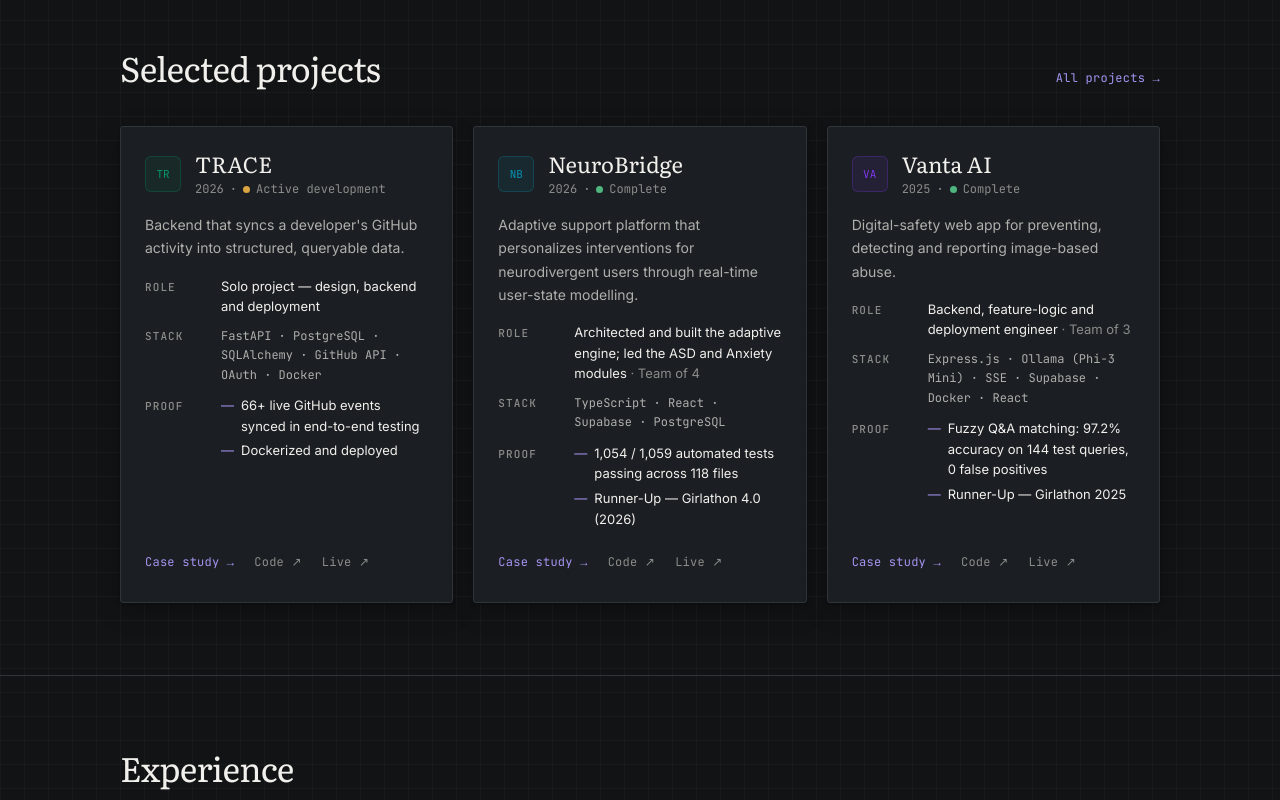
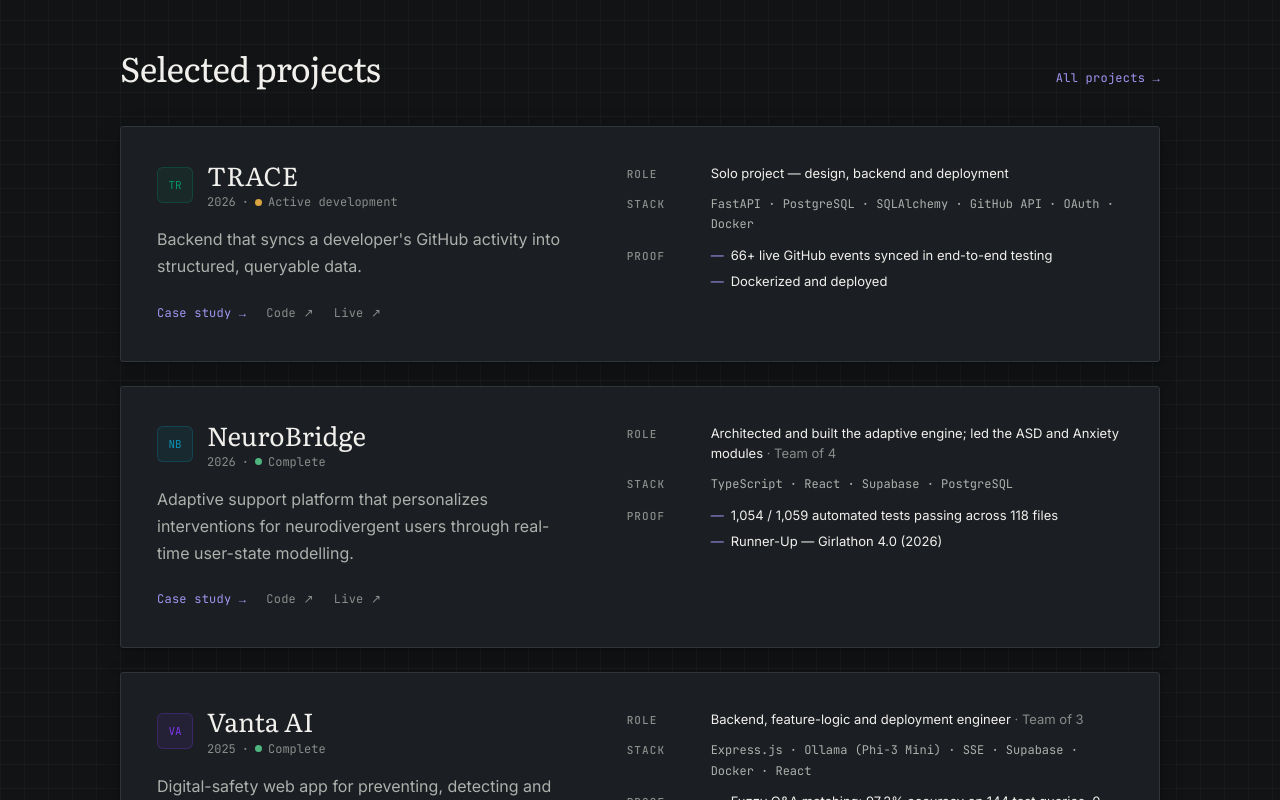
Before and after one commit to tp-shivha-shakthiy/Portfolio, a React (Vite) app: page / in a window 1280 px wide. Shown: the part 580-1380 px from the top of the page. Built offline with nearby package versions, Linux system fonts and the light colour scheme.

Commit message:
style: give project cards room and drop runner-up highlight
- One project per row: description and links left, role/stack/proof right;
  larger title (26px), tagline (16px) and facts (15px); stacks on narrow screens
- Hero highlights keep only the first-author paper

```diff
--- a/src/components/ProjectCard.jsx
+++ b/src/components/ProjectCard.jsx
@@ -1,13 +1,14 @@
 import { Link } from "react-router-dom";
 import { statusTone } from "../data/projects";
 
-// One card layout for every project: what it is, my role, stack, proof, links.
+// One card layout for every project: what it is and links on the left; role, stack, proof on the right.
 export default function ProjectCard({ p, headingLevel = 3 }) {
   const Heading = `h${headingLevel}`;
   const teamSuffix = p.role && p.team && p.team !== "Solo" ? p.team : null;
 
   return (
     <article className="pcard">
+      <div className="pcard__main">
         <div className="pcard__head">
           <span
             className="pcard__icon"
@@ -29,7 +30,36 @@ export default function ProjectCard({ p, headingLevel = 3 }) {
 
         <p className="pcard__tagline">{p.tagline}</p>
 
-      <dl className="facts">
+        <div className="pcard__links">
+          <Link to={`/projects/${p.slug}`} className="text-link" aria-label={`${p.title} case study`}>
+            Case study →
+          </Link>
+          {p.github && (
+            <a
+              href={p.github}
+              target="_blank"
+              rel="noopener noreferrer"
+              className="text-link text-link--quiet"
+              aria-label={`${p.title} source code on GitHub (opens in a new tab)`}
+            >
+              Code ↗
+            </a>
+          )}
+          {p.demo && (
+            <a
+              href={p.demo}
+              target="_blank"
+              rel="noopener noreferrer"
+              className="text-link text-link--quiet"
+              aria-label={`${p.title} live demo (opens in a new tab)`}
+            >
+              Live ↗
+            </a>
+          )}
+        </div>
+      </div>
+
+      <dl className="facts pcard__side">
         {p.role ? (
           <div className="facts__row">
             <dt>Role</dt>
@@ -64,33 +94,6 @@ export default function ProjectCard({ p, headingLevel = 3 }) {
         )}
       </dl>
 
-      <div className="pcard__links">
-        <Link to={`/projects/${p.slug}`} className="text-link" aria-label={`${p.title} case study`}>
-          Case study →
-        </Link>
-        {p.github && (
-          <a
-            href={p.github}
-            target="_blank"
-            rel="noopener noreferrer"
-            className="text-link text-link--quiet"
-            aria-label={`${p.title} source code on GitHub (opens in a new tab)`}
-          >
-            Code ↗
-          </a>
-        )}
-        {p.demo && (
-          <a
-            href={p.demo}
-            target="_blank"
-            rel="noopener noreferrer"
-            className="text-link text-link--quiet"
-            aria-label={`${p.title} live demo (opens in a new tab)`}
-          >
-            Live ↗
-          </a>
-        )}
-      </div>
     </article>
   );
 }
--- a/src/data/profile.js
+++ b/src/data/profile.js
@@ -11,7 +11,7 @@ export const PROFILE = {
   linkedin: "https://linkedin.com/in/t-p-shivha-shakthiy-801723346",
   availability: "Open to software engineering internships and full-time roles.",
   // Short, verifiable highlights shown under the hero bio
-  highlights: ["2× Girlathon Runner-Up", "First-author paper, ICTCS 2026 (Springer LNNS)"],
+  highlights: ["First-author paper, ICTCS 2026 (Springer LNNS)"],
   resumeSubject: "Résumé request — [Company]",
 };
 
--- a/src/index.css
+++ b/src/index.css
@@ -784,16 +784,17 @@ main:focus { outline: none; }
 }
 
 /* ── PROJECT CARDS ─────────────────────────────────────────────────────────── */
+/* One project per row: room to read instead of three squeezed columns */
 .pcard-grid {
-  display: grid;
-  grid-template-columns: repeat(3, minmax(0, 1fr));
-  gap: 20px;
+  display: flex;
+  flex-direction: column;
+  gap: 24px;
 }
 .pcard {
-  display: flex;
-  flex-direction: column;
-  gap: 16px;
-  padding: 24px;
+  display: grid;
+  grid-template-columns: minmax(0, 5fr) minmax(0, 6fr);
+  gap: 24px 56px;
+  padding: 32px 36px;
   background: var(--surface);
   border: 1px solid var(--surface-b);
   border-radius: 3px;
@@ -801,6 +802,7 @@ main:focus { outline: none; }
   transition: border-color 0.25s;
 }
 .pcard:hover { border-color: var(--a-bd); }
+.pcard__main { display: flex; flex-direction: column; gap: 16px; }
 .pcard__head { display: flex; align-items: center; gap: 14px; }
 .pcard__icon {
   width: 36px;
@@ -818,7 +820,7 @@ main:focus { outline: none; }
 .pcard__title {
   font-family: var(--fd);
   font-weight: 400;
-  font-size: 22px;
+  font-size: 26px;
   line-height: 1.2;
   color: var(--tx-h);
 }
@@ -840,13 +842,19 @@ main:focus { outline: none; }
 }
 .status-dot--done { background: var(--ok); }
 .status-dot--active { background: var(--wip); }
-.pcard__tagline { font-size: 14px; line-height: 1.65; color: var(--tx); }
+.pcard__tagline { font-size: 16px; line-height: 1.7; color: var(--tx); max-width: 48ch; }
 .pcard__links {
   display: flex;
   flex-wrap: wrap;
   gap: 0 20px;
   margin-top: auto;
 }
+/* Right column of a project card: larger, easier-to-scan facts */
+.pcard__side { gap: 16px; padding-top: 4px; }
+.pcard__side .facts__row { grid-template-columns: 72px minmax(0, 1fr); }
+.pcard__side dd { font-size: 15px; line-height: 1.6; }
+.pcard__side dd.facts__stack { font-size: 13px; line-height: 1.7; }
+.pcard__side .facts__list { gap: 6px; }
 
 /* Label / value rows used on cards, case studies and About */
 .facts { display: flex; flex-direction: column; gap: 10px; }
@@ -1052,7 +1060,7 @@ main:focus { outline: none; }
 .case__more summary:hover { color: var(--a-hi); }
 
 @media (max-width: 1100px) {
-  .pcard-grid { grid-template-columns: minmax(0, 1fr); }
+  .pcard { grid-template-columns: minmax(0, 1fr); gap: 20px; }
 }
 @media (max-width: 900px) {
   .home-section { padding: 56px 20px; }
@@ -1060,7 +1068,10 @@ main:focus { outline: none; }
   .research-grid,
   .about { grid-template-columns: minmax(0, 1fr); gap: 32px; }
   .exp-item { grid-template-columns: minmax(0, 1fr); gap: 8px; padding: 22px 0; }
-  .pcard, .pub { padding: 20px; }
+  .pcard, .pub { padding: 22px 20px; }
+  .pcard__title { font-size: 23px; }
+  .pcard__tagline { font-size: 15px; }
+  .pcard__side dd { font-size: 14px; }
   /* hero buttons pack two per row and fill the width on phones */
   .home-hero__ctas { gap: 10px; }
   .home-hero__ctas .btn { flex: 1 1 auto; padding: 0 14px; letter-spacing: 0.08em; }
```
Lines whose indentation alone changed are shown as unchanged.
